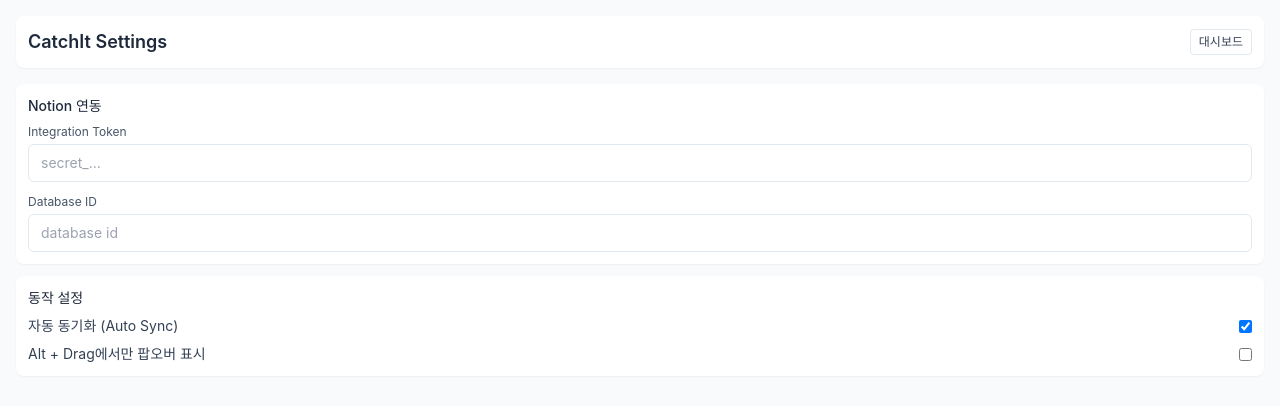
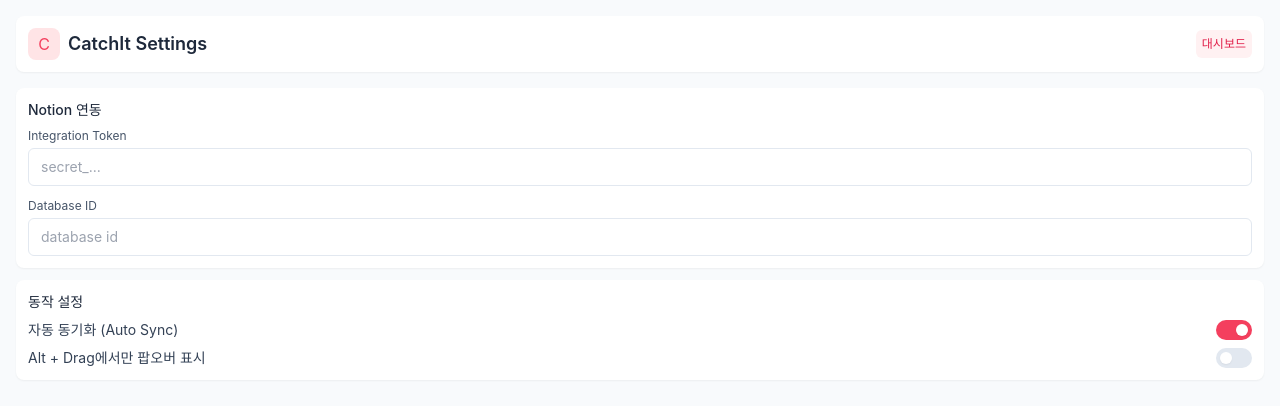
Before and after one commit to hyejungg/catch-it, a Vue app: page / in a window 1280 px wide. Both pictures are taken after a click on the button "설정". Shown: the top 406 px of the page. Built offline with nearby package versions, Linux system fonts and the light colour scheme.

Commit message:
💄 style(ui): rose 테마 및 설정 토글 스타일을 목업에 맞게 보정

```diff
--- a/src/content-script/index.ts
+++ b/src/content-script/index.ts
@@ -48,7 +48,7 @@
   saveButton.type = 'button';
   saveButton.textContent = '저장';
   saveButton.style.border = 'none';
-  saveButton.style.background = '#4f46e5';
+  saveButton.style.background = '#f43f5e';
   saveButton.style.color = '#ffffff';
   saveButton.style.padding = '6px 10px';
   saveButton.style.borderRadius = '8px';
--- a/src/ui/App.vue
+++ b/src/ui/App.vue
@@ -146,10 +146,20 @@
 <template>
   <main class="min-h-screen bg-slate-50 p-4 text-slate-800">
     <header class="mb-4 flex items-center justify-between rounded-lg bg-white p-3 shadow-sm">
-      <h1 class="text-lg font-semibold">CatchIt {{ currentView === 'dashboard' ? 'Dashboard' : 'Settings' }}</h1>
+      <div class="flex items-center gap-2">
+        <div class="flex h-8 w-8 items-center justify-center rounded-lg bg-rose-100 text-rose-500">C</div>
+        <h1 class="text-lg font-semibold">
+          CatchIt {{ currentView === 'dashboard' ? 'Dashboard' : 'Settings' }}
+        </h1>
+      </div>
       <button
         type="button"
-        class="rounded border border-slate-200 px-2 py-1 text-xs text-slate-700 hover:bg-slate-100"
+        :class="
+          currentView === 'settings'
+            ? 'bg-rose-50 text-rose-600'
+            : 'text-slate-500 hover:bg-slate-100 hover:text-slate-700'
+        "
+        class="rounded-md p-1.5 text-xs transition-colors"
         @click="toggleView"
       >
         {{ currentView === 'dashboard' ? '설정' : '대시보드' }}
@@ -162,16 +172,18 @@
           v-model="searchQuery"
           type="text"
           placeholder="저장된 텍스트 검색..."
-          class="w-full rounded-md border border-slate-200 px-3 py-2 text-sm outline-none transition focus:border-brand-600"
+          class="w-full rounded-lg border border-slate-200 px-3 py-2 text-sm text-slate-800 outline-none transition placeholder:text-slate-400 focus:border-transparent focus:ring-2 focus:ring-rose-500"
         />
       </section>
 
       <section class="rounded-lg bg-white p-3 shadow-sm">
         <div class="mb-3 flex items-center justify-between">
-          <p class="text-xs text-slate-500">최근 저장된 항목 {{ filteredHighlights.length }}개</p>
+          <p class="text-xs text-slate-500">
+            최근 저장된 항목 <span class="ml-1 text-rose-500">{{ filteredHighlights.length }}</span>
+          </p>
           <button
             type="button"
-            class="rounded border border-slate-200 px-2 py-1 text-xs text-slate-600 hover:bg-slate-100"
+            class="rounded px-2 py-1 text-xs font-medium text-rose-500 hover:bg-rose-50"
           >
             Sync Now
           </button>
@@ -195,7 +207,7 @@
               <span
                 v-for="tag in item.tags"
                 :key="tag"
-                class="rounded-full bg-slate-100 px-2 py-0.5 text-[10px] text-slate-600"
+                class="rounded-full border border-rose-100 bg-rose-50 px-2 py-0.5 text-[10px] text-rose-600"
               >
                 #{{ tag }}
               </span>
@@ -220,7 +232,7 @@
             <div class="mt-3 flex gap-2">
               <button
                 type="button"
-                class="rounded border border-slate-200 px-2 py-1 text-xs text-slate-700 hover:bg-slate-100"
+                class="rounded border border-slate-200 px-2 py-1 text-xs text-slate-700 hover:bg-rose-50 hover:text-rose-600"
                 @click="copyHighlight(item)"
               >
                 복사
@@ -253,7 +265,7 @@
           :value="settings.notionToken"
           type="password"
           placeholder="secret_..."
-          class="mb-3 w-full rounded-md border border-slate-200 px-3 py-2 text-sm outline-none transition focus:border-brand-600"
+          class="mb-3 w-full rounded-md border border-slate-200 px-3 py-2 text-sm outline-none transition focus:border-rose-500 focus:ring-1 focus:ring-rose-500"
           @input="updateSettings('notionToken', ($event.target as HTMLInputElement).value)"
         />
 
@@ -262,7 +274,7 @@
           :value="settings.notionDbId"
           type="text"
           placeholder="database id"
-          class="w-full rounded-md border border-slate-200 px-3 py-2 text-sm outline-none transition focus:border-brand-600"
+          class="w-full rounded-md border border-slate-200 px-3 py-2 text-sm outline-none transition focus:border-rose-500 focus:ring-1 focus:ring-rose-500"
           @input="updateSettings('notionDbId', ($event.target as HTMLInputElement).value)"
         />
       </div>
@@ -272,20 +284,32 @@
 
         <label class="mb-2 flex items-center justify-between text-sm text-slate-700">
           <span>자동 동기화 (Auto Sync)</span>
-          <input
-            :checked="settings.autoSync"
-            type="checkbox"
-            @change="updateSettings('autoSync', ($event.target as HTMLInputElement).checked)"
-          />
+          <button
+            type="button"
+            :class="settings.autoSync ? 'bg-rose-500' : 'bg-slate-200'"
+            class="relative inline-flex h-5 w-9 items-center rounded-full transition-colors focus:outline-none"
+            @click="updateSettings('autoSync', !settings.autoSync)"
+          >
+            <span
+              :class="settings.autoSync ? 'translate-x-5' : 'translate-x-1'"
+              class="inline-block h-3 w-3 transform rounded-full bg-white shadow-sm transition-transform"
+            />
+          </button>
         </label>
 
         <label class="flex items-center justify-between text-sm text-slate-700">
           <span>Alt + Drag에서만 팝오버 표시</span>
-          <input
-            :checked="settings.requireAlt"
-            type="checkbox"
-            @change="updateSettings('requireAlt', ($event.target as HTMLInputElement).checked)"
-          />
+          <button
+            type="button"
+            :class="settings.requireAlt ? 'bg-rose-500' : 'bg-slate-200'"
+            class="relative inline-flex h-5 w-9 items-center rounded-full transition-colors focus:outline-none"
+            @click="updateSettings('requireAlt', !settings.requireAlt)"
+          >
+            <span
+              :class="settings.requireAlt ? 'translate-x-5' : 'translate-x-1'"
+              class="inline-block h-3 w-3 transform rounded-full bg-white shadow-sm transition-transform"
+            />
+          </button>
         </label>
       </div>
     </section>
```
